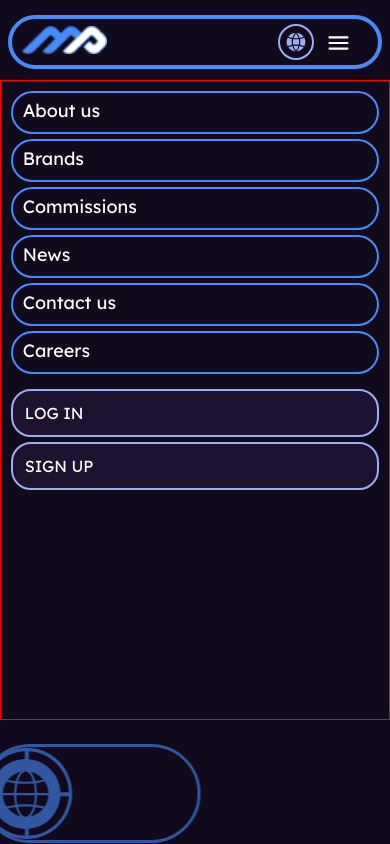
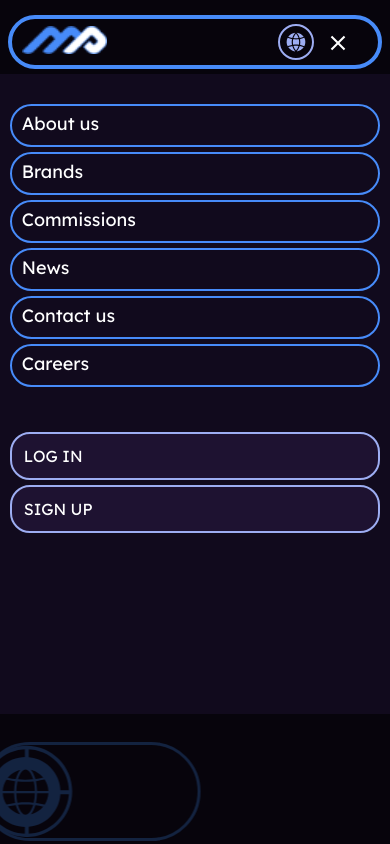
Before and after one commit to Ramitsan/VTOP3-test, a website: page source/index.html in a window 390 px wide. Both pictures are taken after a click on the label "Открыть меню". Shown: the top 844 px of the page. Drawn offline with nearby package versions, Linux system fonts and the light colour scheme; files that its build step writes are made by us from their sources; files whose address does not match are found by name.

Commit message:
add overlay for burger menu

```diff
--- a/source/index.html
+++ b/source/index.html
@@ -10,16 +10,20 @@
 <body>
   <header class="header">
     <div class="header__wrapper">
+      <input type="checkbox" class="header__checkbox" id="burger">
+      <label class="header__overlay" for="burger"></label>
+
       <a class="header__logo" href="#">
         <picture>
           <source media="(max-width: 999px)" srcset="assets/img/logo-mobile.png">
           <img src="assets/img/logo.png" alt="House of gambling logo">
         </picture>
       </a>
-      <input type="checkbox" class="header__checkbox" id="burger">
+
       <label class="btn header__burger-toggle" for="burger">
         <span class="visually-hidden">Открыть меню</span>
       </label>
+
 
       <div class="header__menu-wrapper nav">
         <nav class="header__nav main-nav">
--- a/source/sass/blocks/header.scss
+++ b/source/sass/blocks/header.scss
@@ -70,6 +70,10 @@
   content: "RU";
 }
 
+.header__overlay {
+  display: none;
+}
+
 @media (max-width: $small-desktop-width) {
   .header__wrapper {
     width: 96%;
@@ -94,6 +98,11 @@
 }
 
 @media (max-width: $tablet-width) {
+  .header {
+    position: fixed;
+    z-index: 1000;
+  }
+
   .header__wrapper {
     padding: 5px 10px;
   }
@@ -126,11 +135,15 @@
     z-index: 3000;
   }
 
+  #burger:checked ~ .header__burger-toggle {
+    background-image: url("../../assets/icons/burger-close.svg");
+    background-size: 16px 16px;
+  }
+
   .header__menu-wrapper {
     flex-direction: column;
     justify-content: flex-start;
     align-items: center;
-    border: 1px solid red;
   }
 
   .header__language-button {
@@ -143,6 +156,17 @@
     background-position: center;
     border-radius: 50%;
   }
+
+  #burger:checked ~ .header__overlay {
+    display: block;
+    position: fixed;
+    top: 0;
+    left: 0;
+    width: 100%;
+    height: 100%;
+    background-color: #0009;
+    z-index: -1;
+  }
 }
 
 @media (max-width: $mobile-width) {
--- a/source/sass/blocks/main-nav.scss
+++ b/source/sass/blocks/main-nav.scss
@@ -39,12 +39,13 @@
 @media (max-width: $tablet-width) {
   .nav {
     position: fixed;
-    top: 80px;
+    top: 74px;
     right: -500px;
     width: 100%;
     height: 640px;
     margin: 0px;
     padding-left: 0;
+    padding-top: 20px;
     background-color: #110A1D;
     transform: translateX(100%);
     transition: all .7s ease-out;
@@ -53,7 +54,7 @@
 
  #burger:checked ~ .nav {
     position: fixed;
-    top: 80px;
+    top: 74px;
     right: 0;
     transform: translateX(0%);
     transition: all .7s ease-out;
--- a/source/sass/blocks/main.scss
+++ b/source/sass/blocks/main.scss
@@ -41,3 +41,9 @@
     width: 65%;
   }
 }
+
+@media (max-width: $tablet-width) {
+  .main__wrapper {
+    padding-top: 75px;
+  }
+}
--- a/source/sass/blocks/widgets.scss
+++ b/source/sass/blocks/widgets.scss
@@ -48,6 +48,7 @@
 @media (max-width: $tablet-width) {
   .widgets {
     width: 100%;
+    margin-top: 30px;
     flex-direction: column;
     padding-left: 0;
   }
```
